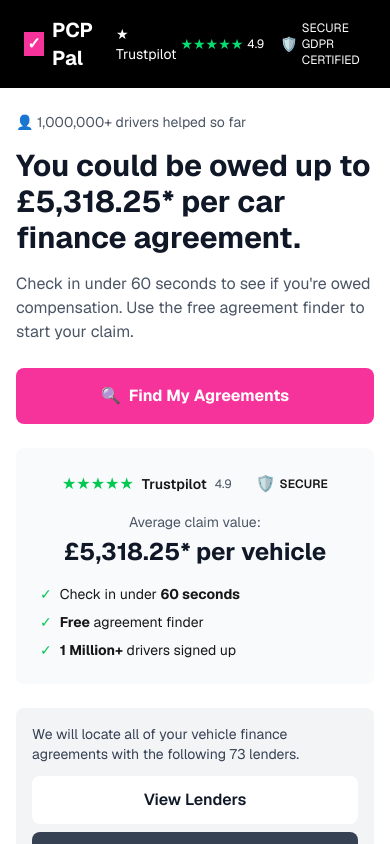
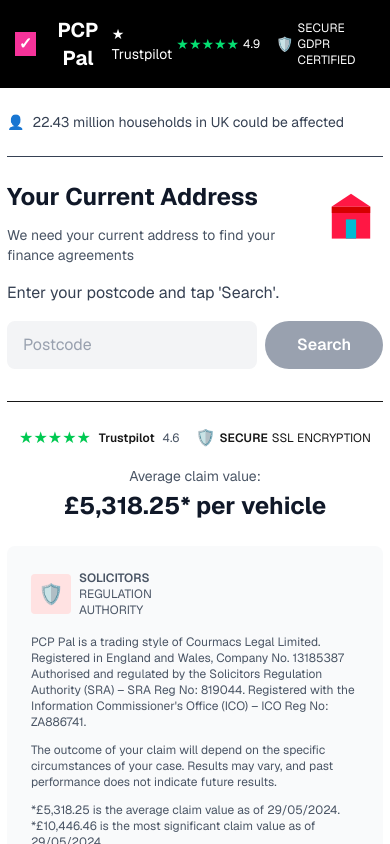
Before and after one commit to MingJae92/mobile-landing-page, a Next.js app: page / in a window 390 px wide. Both pictures are taken after a click on the button "View Lenders". Shown: the top 844 px of the page. Built offline with nearby package versions, Linux system fonts and the light colour scheme.

Commit message:
Routing implemented

```diff
--- /dev/null
+++ b/app/components/AddressLender.tsx
@@ -0,0 +1,91 @@
+"use client";
+
+import Header from "./Header";
+import Footer from "./Footer";
+import RegulatorInfo from "./RegulatorInfo";
+import PrivacyInfo from "./PrivacyInfo";
+
+interface AddressLenderProps {
+  onLogoClick?: () => void;
+}
+
+export default function AddressLender({ onLogoClick }: AddressLenderProps) {
+  return (
+    <div className="min-h-screen bg-white">
+      <Header onLogoClick={onLogoClick} />
+
+      {/* Main Content Wrapper */}
+      <main className="max-w-md mx-auto px-4 sm:px-6 py-6 sm:py-8">
+        {/* Info Banner */}
+        <div className="flex items-center gap-2 text-sm text-gray-700 mb-6 pb-6 border-b">
+          <span>👤</span>
+          <span>22.43 million households in UK could be affected</span>
+        </div>
+
+        {/* Address Section */}
+        <div className="mb-8">
+          <div className="flex items-start justify-between mb-4">
+            <div>
+              <h1 className="text-2xl sm:text-3xl font-bold text-gray-900 mb-3">
+                Your Current Address
+              </h1>
+              <p className="text-gray-600 text-sm sm:text-base">
+                We need your current address to find your finance agreements
+              </p>
+            </div>
+            <div className="flex-shrink-0 ml-4">
+              <svg className="w-16 h-16 sm:w-20 sm:h-20" viewBox="0 0 100 100" fill="none">
+                <rect x="20" y="40" width="60" height="50" fill="#ff1744" />
+                <rect x="20" y="40" width="60" height="10" fill="#d50000" />
+                <rect x="42" y="60" width="16" height="30" fill="#00bcd4" />
+                <path d="M50 20 L80 40 L20 40 Z" fill="#ff1744" />
+              </svg>
+            </div>
+          </div>
+
+          <p className="text-gray-700 mb-4">
+            Enter your postcode and tap 'Search'.
+          </p>
+
+          <div className="flex gap-2 mb-6">
+            <input
+              type="text"
+              placeholder="Postcode"
+              className="flex-1 px-4 py-3 bg-gray-100 rounded-lg text-gray-900 placeholder-gray-400 focus:outline-none focus:ring-2 focus:ring-pink-500"
+            />
+            <button className="px-8 py-3 bg-gray-400 text-white font-semibold rounded-full hover:bg-gray-500 transition">
+              Search
+            </button>
+          </div>
+        </div>
+
+        {/* Trust Section */}
+        <div className="bg-white border-t pt-6 mb-6">
+          <div className="flex items-center justify-center gap-2 mb-4 flex-wrap">
+            <span className="text-green-500">★★★★★</span>
+            <span className="text-xs font-semibold">Trustpilot</span>
+            <span className="text-xs text-gray-600">4.6</span>
+            <div className="flex items-center gap-1 ml-2 sm:ml-4">
+              <span className="text-green-500">🛡️</span>
+              <span className="text-xs font-semibold">SECURE</span>
+              <span className="text-xs">SSL ENCRYPTION</span>
+            </div>
+          </div>
+
+          <div className="text-center mb-6">
+            <p className="text-sm text-gray-600 mb-1">Average claim value:</p>
+            <p className="text-2xl font-bold text-gray-900">£5,318.25* per vehicle</p>
+          </div>
+        </div>
+
+        {/* Regulatory Info Component */}
+        <RegulatorInfo />
+
+        {/* Privacy Info Component */}
+        <PrivacyInfo />
+      </main>
+
+      <Footer />
+    </div>
+  );
+}
--- a/app/components/Header.tsx
+++ b/app/components/Header.tsx
@@ -1,12 +1,21 @@
-import React from 'react'
+"use client";
 
-export default function Header() {
+import React from 'react';
+
+interface HeaderProps {
+  onLogoClick?: () => void;
+}
+
+export default function Header({ onLogoClick }: HeaderProps) {
   return (
     <header className="bg-black text-white px-6 py-4 flex justify-between items-center">
-        <div className="flex items-center gap-2">
+      <button
+        onClick={onLogoClick}
+        className="flex items-center gap-2 hover:opacity-80 transition cursor-pointer"
+      >
         <div className="w-6 h-6 bg-pink-500 flex items-center justify-center text-white font-bold">✓</div>
         <span className="font-bold text-xl">PCP Pal</span>
-        </div>
+      </button>
       <div className="flex items-center gap-4 text-sm">
         <span className="flex items-center gap-1">
           ★ Trustpilot
@@ -18,5 +27,6 @@
           <span className="text-xs">SECURE<br/>GDPR CERTIFIED</span>
         </div>
       </div>
-      </header>)
+    </header>
+  );
 }
--- a/app/components/Landingpage.tsx
+++ b/app/components/Landingpage.tsx
@@ -1,5 +1,6 @@
 "use client";
 
+import { useState } from "react";
 import Footer from "./Footer";
 import Header from "./Header";
 import Hero from "./Hero";
@@ -7,20 +8,29 @@
 import PrivacyInfo from "./PrivacyInfo";
 import RegulatorInfo from "./RegulatorInfo";
 import Trustindicator from "./TrustIndicator";
+import AddressLender from "./AddressLender";
 
 export default function Landingpage() {
+  const [showAddressLender, setShowAddressLender] = useState<boolean>(false);
+
+  const handleLogoClick = () => {
+    setShowAddressLender(false);
+  };
+
+  if (showAddressLender) {
+    return <AddressLender onLogoClick={handleLogoClick} />;
+  }
+
   return (
     <div className="min-h-screen bg-white">
-      <Header />
-
+      <Header onLogoClick={handleLogoClick} />
       <main className="max-w-md mx-auto px-4 sm:px-6 py-6 sm:py-8">
         <Hero />
         <Trustindicator />
-        <Lender />
+        <Lender onViewLenders={() => setShowAddressLender(true)} />
         <RegulatorInfo />
         <PrivacyInfo />
       </main>
-
       <Footer />
     </div>
   );
--- a/app/components/Lender.tsx
+++ b/app/components/Lender.tsx
@@ -3,7 +3,11 @@
 import { useState } from "react";
 import PcpDropdown from "./PcpDropdown";
 
-export default function Lender() {
+interface LenderProps {
+  onViewLenders: () => void;
+}
+
+export default function Lender({ onViewLenders }: LenderProps) {
   const [isDropdownOpen, setIsDropdownOpen] = useState<boolean>(false);
 
   return (
@@ -13,7 +17,10 @@
           We will locate all of your vehicle finance agreements with the
           following 73 lenders.
         </p>
-        <button className="w-full bg-white text-gray-900 font-semibold py-3 px-4 rounded-lg mb-2 hover:bg-gray-50 transition">
+        <button
+          onClick={onViewLenders}
+          className="w-full bg-white text-gray-900 font-semibold py-3 px-4 rounded-lg mb-2 hover:bg-gray-50 transition"
+        >
           View Lenders
         </button>
         <button
```
Lines whose indentation alone changed are shown as unchanged.
